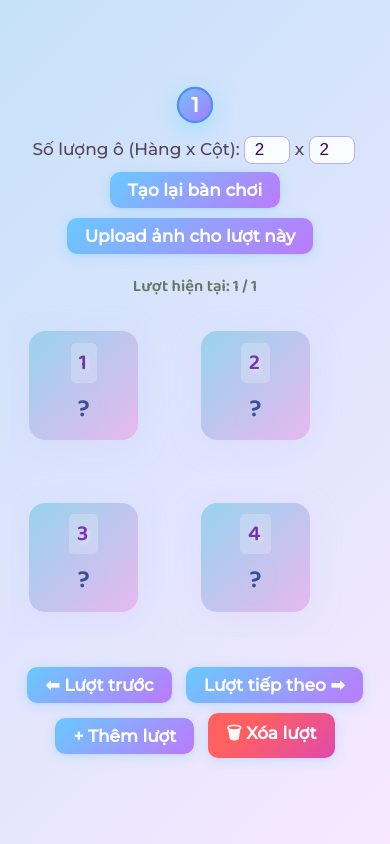
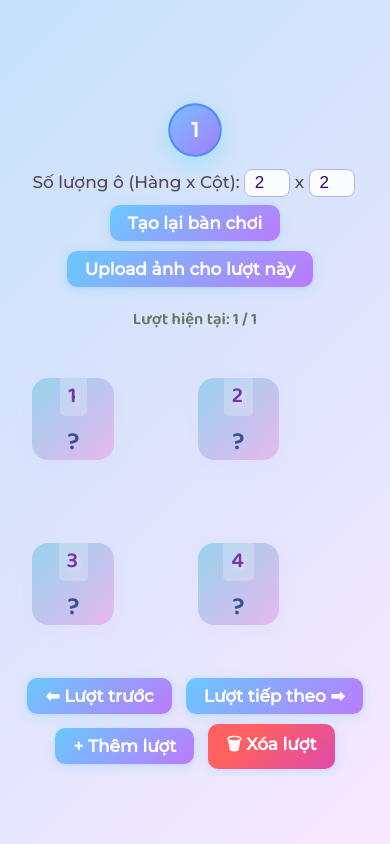
Before and after one commit to chaichuoivangkhe/puzzel, a plain HTML site: page index.html in a window 390 px wide. Drawn offline with Linux system fonts and the light colour scheme.

Commit message:
second fix

```diff
--- a/index.html
+++ b/index.html
@@ -19,17 +19,17 @@
     }
     .container {
       border-radius: 28px;
-      padding: 36px 10px 24px 10px;
+      padding: 36px 5px 20px 5px;
       display: flex;
       flex-direction: column;
       align-items: center;
       min-width: 320px;
       max-width: 100vw;
-      width: 95vw;
+      width: 100vw;
       margin: 0 auto;
       background: transparent;
       box-shadow: none;
-      overflow-x: hidden; /* không cho scroll ngang */
+      overflow-x: hidden;
     }
     .turn-list {
       display: flex;
@@ -146,34 +146,32 @@
       display: grid;
       justify-content: center;
       align-items: center;
-      gap: 18px;
-      margin: 0 auto 16px auto;
-      padding: 0;
+      gap: 2.8vw;
       background: transparent;
       box-shadow: none;
       border-radius: 0;
       width: 100%;
       max-width: 100vw;
       overflow-x: hidden !important;
-      grid-template-columns: repeat(var(--cols), 160px);
-      grid-template-rows: repeat(var(--rows), 160px);
+      grid-template-columns: repeat(var(--cols), minmax(56px, var(--cardSize, 1fr)));
+      grid-template-rows: repeat(var(--rows), minmax(56px, var(--cardSize, 1fr)));
       transition: transform 0.46s cubic-bezier(.77,0,.22,1);
     }
     .card {
       position: relative;
-      width: 160px;
-      height: 160px;
-      max-width: 100%;
-      perspective: 950px;
+      width: var(--cardSize, 120px);
+      height: var(--cardSize, 120px);
+      max-width: 100vw;
+      perspective: 900px;
       cursor: pointer;
       margin: 0;
       border-radius: 16px;
-      box-shadow: 0 6px 32px #c8bafa35;
+      box-shadow: 0 4px 18px #c8bafa1d;
       background: transparent;
       display: flex;
       align-items: center;
       justify-content: center;
-      font-size: 25px;
+      font-size: 2vw;
       overflow: hidden;
     }
     .card-inner {
@@ -228,8 +226,8 @@
       padding: 0;
     }
     .card-back img {
-      width: calc(160px * var(--cols));
-      height: calc(160px * var(--rows));
+      width: calc(var(--cardSize, 120px) * var(--cols));
+      height: calc(var(--cardSize, 120px) * var(--rows));
       object-fit: cover;
       position: absolute;
       left: 0;
@@ -342,12 +340,32 @@
       55%{ opacity: .9; }
       100% { opacity: 1; transform: translate(-50%, -210%) scale(1.10); }
     }
-    @media (max-width: 600px) {
-      .container { max-width: 99vw; min-width: unset; padding: 3vw 1vw; }
-      .card, .card-back img { width: 28vw; height: 28vw; min-width: 70px; min-height: 70px; max-width: 99vw; max-height: 99vw;}
-      .card-back img { min-width: 70px; min-height: 70px; }
-      .grid { gap: 3vw; grid-template-columns: repeat(var(--cols), 28vw); grid-template-rows: repeat(var(--rows), 28vw);}
-      .turn-item { width: 30px; height: 30px; font-size: 13px; }
+    @media (max-width: 1024px) {
+      .card {
+        --cardSize: 12vw;
+        font-size: 2.8vw;
+      }
+      .grid {
+        gap: 2.2vw;
+      }
+    }
+    @media (max-width: 700px) {
+      .container {
+        padding: 7vw 2vw 3vw 2vw;
+      }
+      .card {
+        --cardSize: 15vw;
+        font-size: 3.2vw;
+        min-width: 56px; min-height: 56px;
+      }
+      .card-back img { min-width: 56px; min-height: 56px; }
+      .grid { gap: 2vw; }
+    }
+    @media (max-width: 500px) {
+      .container { padding: 9vw 1vw 2vw 1vw; }
+      .card, .card-back img { --cardSize: 21vw; font-size: 4vw; min-width: 46px; min-height: 46px; max-width: 99vw; max-height: 99vw;}
+      .card-back img { min-width: 46px; min-height: 46px; }
+      .grid { gap: 1.3vw; }
     }
   </style>
 </head>
```
